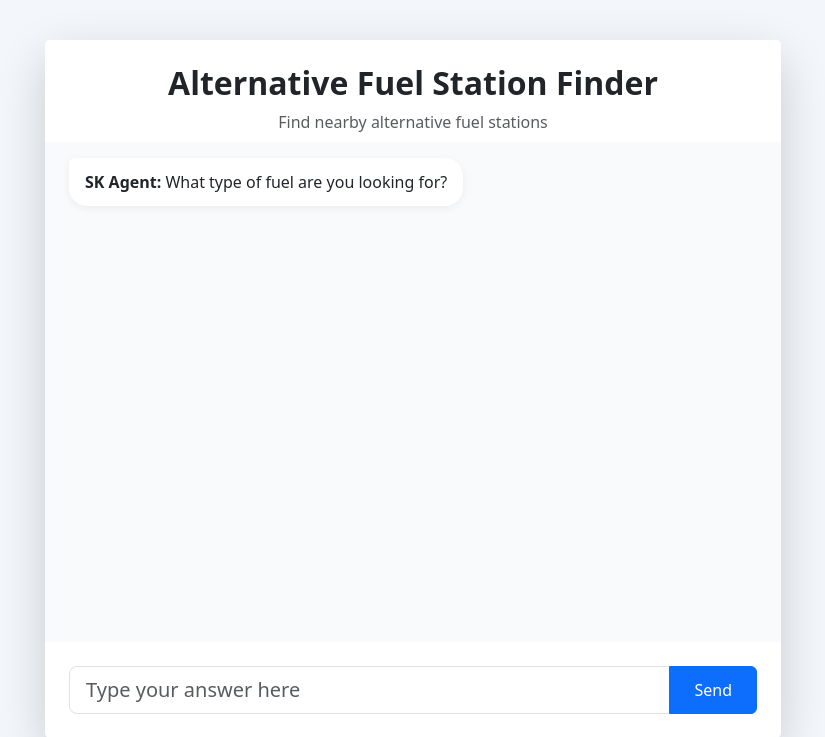
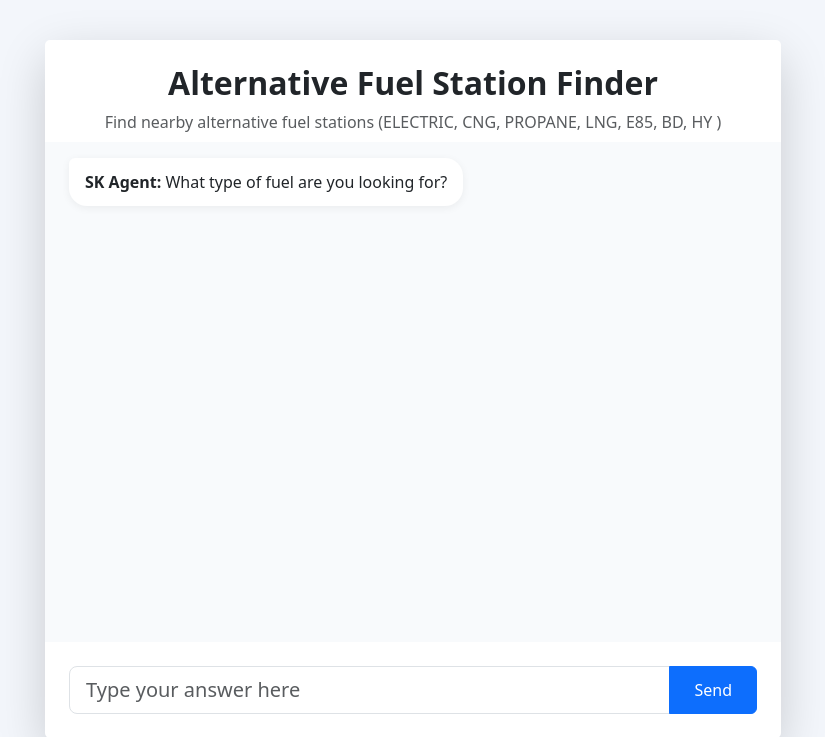
Before and after one commit to sekayikyagulanyi/alternative_fuel_finder, a Flask app: page / in a window 1280 px wide. Shown: the top 737 px of the page, without its empty margins (227-1052 px from the left). Run offline with Flask 3, Linux system fonts and the light colour scheme.

Commit message:
SLIGHT CHANGE

```diff
--- a/templates/index.html
+++ b/templates/index.html
@@ -61,7 +61,7 @@
         <div class="card border-0 shadow-lg rounded-4">
             <div class="card-header bg-white border-0 pt-4 pb-2 text-center">
                 <h1 class="h2 fw-bold mb-0">Alternative Fuel Station Finder</h1>
-                <p class="text-muted mb-0 mt-2">Find nearby alternative fuel stations</p>
+                <p class="text-muted mb-0 mt-2">Find nearby alternative fuel stations (ELECTRIC, CNG, PROPANE, LNG, E85, BD, HY )</p>
             </div>
 
             <div id="chat-box" class="card-body chat-box px-3 px-md-4">
```
